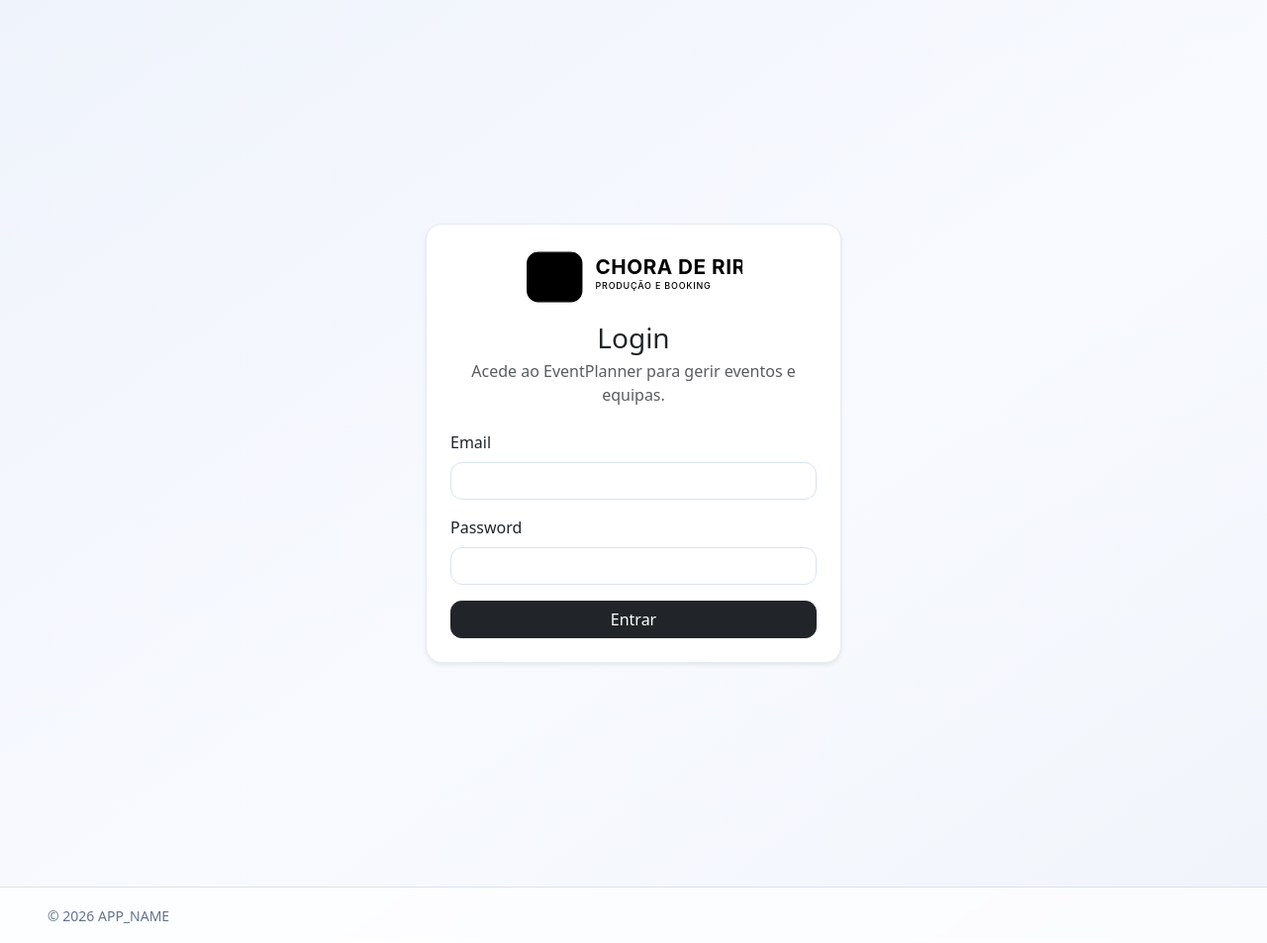
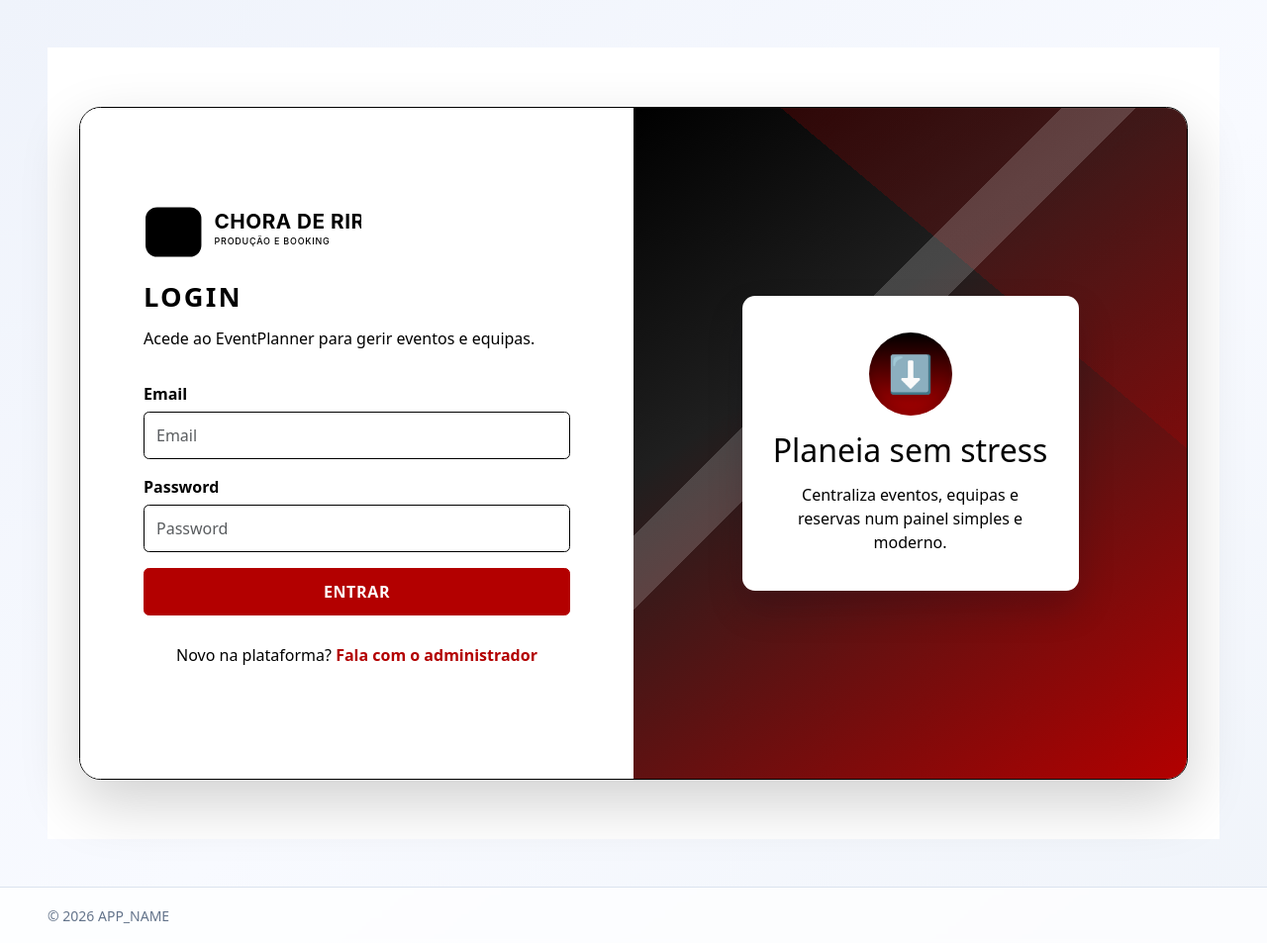
Before and after one commit to gestaoindustrialit/eventplanner, a PHP site: page /?controller=auth&action=login in a window 1280 px wide. Shown: the whole page at 99% size. Run offline with PHP 8.4, Linux system fonts and the light colour scheme; some libraries are stand-ins or nearby versions.

Commit message:
style: limitar paleta do login a branco preto e vermelho

```diff
--- a/app/views/auth/login.php
+++ b/app/views/auth/login.php
@@ -1,22 +1,35 @@
-<div class="container-fluid min-vh-100 d-flex align-items-center justify-content-center py-4">
-    <div class="card shadow-sm w-100" style="max-width:420px;">
-        <div class="card-body p-4">
-            <div class="text-center mb-3">
+<div class="login-page">
+    <div class="login-layout">
+        <section class="login-panel">
+            <div class="login-brand-wrap">
                 <img src="<?= BASE_PATH ?>/assets/branding/chorarderir-logo.svg" alt="Chorar de Rir" class="brand-logo-login">
             </div>
-            <h3 class="mb-1 text-center">Login</h3>
-            <p class="text-muted text-center mb-4">Acede ao EventPlanner para gerir eventos e equipas.</p>
-            <form method="post" action="<?= BASE_URL ?>?controller=auth&action=authenticate">
+
+            <h2 class="login-title">LOGIN</h2>
+            <p class="login-subtitle">Acede ao EventPlanner para gerir eventos e equipas.</p>
+
+            <form class="login-form" method="post" action="<?= BASE_URL ?>?controller=auth&action=authenticate">
                 <div class="mb-3">
-                    <label class="form-label">Email</label>
-                    <input type="email" name="email" class="form-control" required>
+                    <label class="form-label login-label">Email</label>
+                    <input type="email" name="email" class="form-control login-input" placeholder="Email" required>
                 </div>
                 <div class="mb-3">
-                    <label class="form-label">Password</label>
-                    <input type="password" name="password" class="form-control" required>
+                    <label class="form-label login-label">Password</label>
+                    <input type="password" name="password" class="form-control login-input" placeholder="Password" required>
                 </div>
-                <button class="btn btn-dark w-100">Entrar</button>
+                <button class="btn login-btn w-100">Entrar</button>
             </form>
-        </div>
+
+            <p class="login-hint">Novo na plataforma? <a href="#" aria-disabled="true">Fala com o administrador</a></p>
+        </section>
+
+        <aside class="login-showcase" aria-hidden="true">
+            <div class="login-showcase-shape"></div>
+            <article class="login-showcase-card">
+                <div class="login-showcase-icon">⬇</div>
+                <h3>Planeia sem stress</h3>
+                <p>Centraliza eventos, equipas e reservas num painel simples e moderno.</p>
+            </article>
+        </aside>
     </div>
 </div>
--- a/assets/css/app.css
+++ b/assets/css/app.css
@@ -115,9 +115,171 @@ body {
     filter: brightness(0) saturate(100%);
 }
 
+.login-page {
+    min-height: 100dvh;
+    display: flex;
+    align-items: center;
+    justify-content: center;
+    padding: 1.5rem;
+    background: #ffffff;
+}
+
+.login-layout {
+    width: min(1120px, 100%);
+    min-height: min(680px, 95dvh);
+    display: grid;
+    grid-template-columns: minmax(360px, 1fr) minmax(380px, 1fr);
+    border-radius: 1.35rem;
+    overflow: hidden;
+    background: #ffffff;
+    box-shadow: 0 24px 60px rgba(0, 0, 0, 0.18);
+    border: 1px solid #000000;
+}
+
+.login-panel {
+    padding: clamp(2rem, 5vw, 4rem);
+    display: flex;
+    flex-direction: column;
+    justify-content: center;
+    gap: .8rem;
+    background: #ffffff;
+}
+
+.login-brand-wrap {
+    margin-bottom: .5rem;
+}
+
+.login-title {
+    font-size: clamp(1.7rem, 1.9vw, 2.1rem);
+    font-weight: 700;
+    letter-spacing: .08em;
+    color: #000000;
+    margin: 0;
+}
+
+.login-subtitle {
+    color: #000000;
+    margin-bottom: 1.25rem;
+}
+
+.login-label {
+    color: #000000;
+    font-weight: 600;
+    margin-bottom: .35rem;
+}
+
+.login-input {
+    border-radius: .35rem;
+    min-height: 48px;
+    border-color: #000000;
+    background: #ffffff;
+}
+
+.login-input:focus {
+    border-color: #b30000;
+    box-shadow: 0 0 0 .2rem rgba(179, 0, 0, .2);
+}
+
+.login-btn {
+    min-height: 48px;
+    border-radius: .35rem;
+    background: #b30000;
+    border: 1px solid #b30000;
+    color: #ffffff;
+    font-weight: 600;
+    letter-spacing: .04em;
+    text-transform: uppercase;
+}
+
+.login-btn:hover,
+.login-btn:focus {
+    background: #8f0000;
+    border-color: #8f0000;
+    color: #ffffff;
+}
+
+.login-hint {
+    margin-top: 1rem;
+    text-align: center;
+    color: #000000;
+}
+
+.login-hint a {
+    color: #b30000;
+    text-decoration: none;
+    font-weight: 600;
+}
+
+.login-showcase {
+    position: relative;
+    isolation: isolate;
+    display: flex;
+    align-items: center;
+    justify-content: center;
+    padding: 2rem;
+    background: linear-gradient(145deg, #000000 0%, #1f1f1f 35%, #b30000 100%);
+}
+
+.login-showcase-shape {
+    position: absolute;
+    inset: 0;
+    background:
+        linear-gradient(135deg, transparent 0 35%, rgba(255, 255, 255, .18) 35% 41%, transparent 41% 100%),
+        linear-gradient(220deg, rgba(179, 0, 0, .22) 0 30%, transparent 30% 100%);
+}
+
+.login-showcase-card {
+    position: relative;
+    z-index: 1;
+    width: min(340px, 90%);
+    background: #ffffff;
+    border-radius: .8rem;
+    padding: 2.3rem 1.8rem;
+    text-align: center;
+    box-shadow: 0 18px 36px rgba(2, 6, 23, 0.18);
+}
+
+.login-showcase-card h3 {
+    color: #000000;
+    margin-bottom: .85rem;
+    font-size: 2rem;
+}
+
+.login-showcase-card p {
+    color: #000000;
+    margin: 0;
+}
+
+.login-showcase-icon {
+    width: 84px;
+    height: 84px;
+    margin: 0 auto 1rem;
+    border-radius: 50%;
+    display: flex;
+    align-items: center;
+    justify-content: center;
+    font-size: 2.3rem;
+    color: #ffffff;
+    background: linear-gradient(180deg, #000000 0%, #b30000 100%);
+    box-shadow: inset 0 -6px 10px rgba(0, 0, 0, 0.2);
+}
+
 @media (max-width: 991px) {
     .content-body {
         padding-top: 1rem !important;
+    }
+
+    .login-layout {
+        grid-template-columns: 1fr;
+        min-height: auto;
+    }
+
+    .login-panel {
+        padding: 2rem 1.35rem;
+    }
+
+    .login-showcase {
+        min-height: 250px;
     }
 }
 
```
